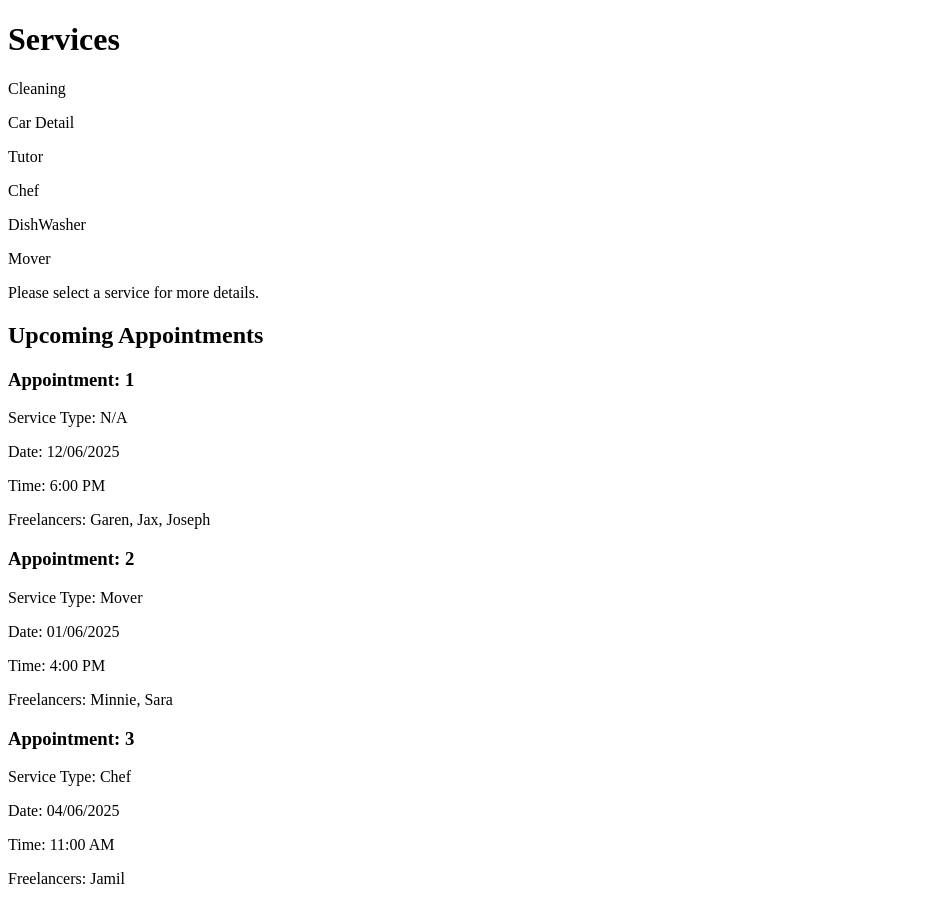
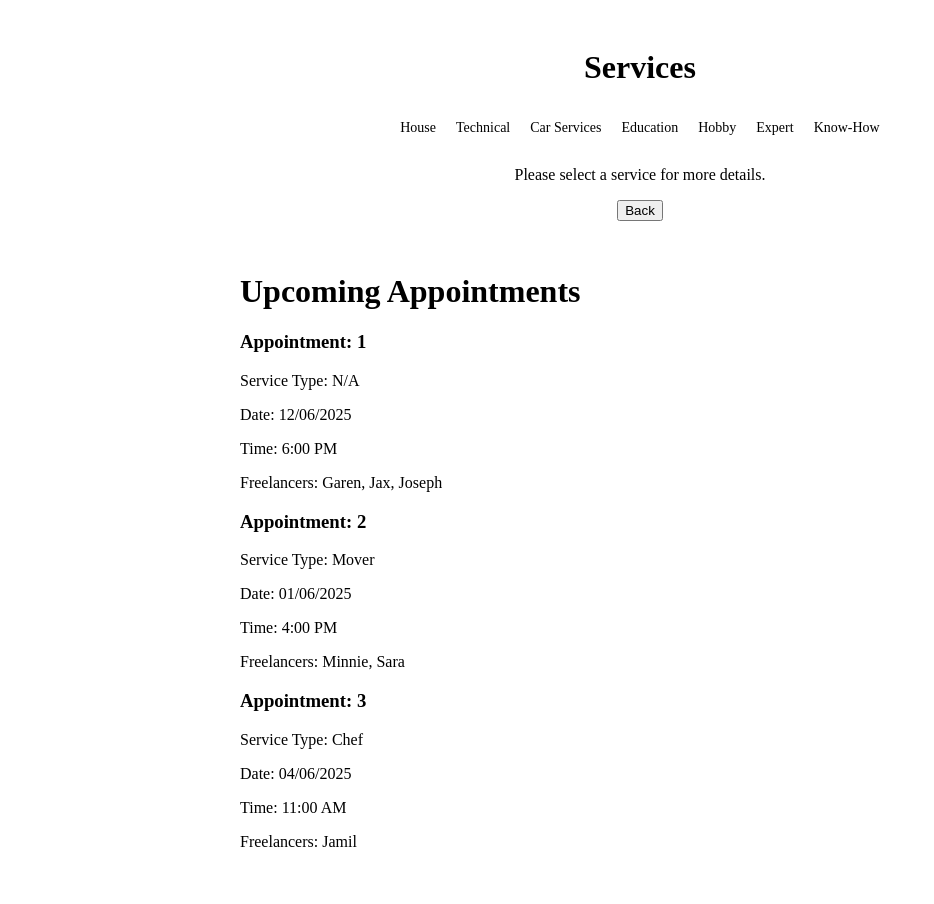
Before and after one commit to jkum1/reabbit, a Next.js app in the folder reabbit/: page /client_page in a window 1280 px wide. Shown: the whole page, without its empty margins (0-934 px from the left). Built offline with nearby package versions, Linux system fonts and the light colour scheme.

Commit message:
added css and added categories

```diff
--- /dev/null
+++ b/reabbit/src/app/client_page/client.css
@@ -0,0 +1,47 @@
+.container {
+    display: flex;
+    flex-direction: column;
+    align-items: center;
+    padding: 20px;
+  }
+
+  .serviceContainer {
+    width: 100%;
+    max-width: 800px;
+    margin: 0 auto;
+    text-align: center;
+  }
+
+  .serviceContainer h1 {
+    margin-bottom: 20px;
+  }
+
+  .serviceContainer div {
+    display: flex;
+    flex-wrap: wrap;
+    justify-content: center;
+    gap: 20px;
+  }
+
+  .serviceIcon {
+    display: flex;
+    justify-content: center;
+    align-items: center;
+    cursor: pointer;
+    transition: transform 0.2s;
+  }
+
+  .serviceIcon p {
+    font-size: 14px;
+    text-align: center;
+  }
+
+  .serviceIcon:hover {
+    transform: scale(1.05);
+  }
+
+  .appointmentContainer {
+    margin-top: 30px;
+    width: 100%;
+    max-width: 800px;
+  }
--- a/reabbit/src/app/client_page/page.tsx
+++ b/reabbit/src/app/client_page/page.tsx
@@ -1,25 +1,32 @@
 "use client";
 import { useState } from "react";
+import "./client.css";
 
 export default function ClientPage() {
   const [selectedService, setSelectedService] = useState<string | null>(null);
 
   const listOfServices = {
-    Cleaning: 1,
-    "Car Detail": 2,
-    Tutor: 3,
-    Chef: 4,
-    DishWasher: 5,
-    Mover: 6,
+    House: 1,
+    Technical: 2,
+    "Car Services": 3,
+    Education: 4,
+    Hobby: 5,
+    Expert: 6,
+    "Know-How": 7,
   };
 
   const serviceDetails = {
-    Cleaning: "Cleaning Service",
-    "Car Detail": "Car detailing",
-    Tutor: "Tutoring",
-    Chef: "Professional cooks",
-    DishWasher: "Dishwasher",
-    Mover: "Moving Service",
+    House: "moving company, cleaning company, repairment company etc..",
+    Technical:
+      "computer coding, PPT designer, UI/UX designer, video editor etc..",
+    "Car Services": "mechanic, car detailer, etc..",
+    Education:
+      "online video editor, online private lesson, Off-line private lesson, Certificate-related training etc..",
+    Hobby:
+      "origami, game, piano, dance, music, Exercise(PT), sport, art, magic etc..",
+    Expert:
+      "developer, designer, marketing expert, project manager, product manager, finance expert etc..",
+    "Know-How": "stock, bit coin etc..",
   };
 
   const listOfUpcomingAppts = [9, 11, 15];
@@ -59,12 +66,14 @@ export default function ClientPage() {
 
   return (
     <div>
+      <div className="container">
+        <div className="serviceContainer">
           <h1>Services</h1>
           <div>
             {Object.entries(listOfServices).map(([service, id]) => (
               <div
                 key={id}
-            className="service-icon"
+                className="serviceIcon"
                 onClick={() => setSelectedService(service)}
               >
                 <p>{service}</p>
@@ -73,15 +82,22 @@ export default function ClientPage() {
           </div>
           <div>
             {selectedService ? (
+              <>
                 <div>
                   <h2>{selectedService}</h2>
-            <p>{selectedService[selectedService]}</p>
                 </div>
+                <p>{serviceDetails[selectedService]}</p>
+              </>
             ) : (
               <p>Please select a service for more details.</p>
             )}
           </div>
-      <h2>Upcoming Appointments</h2>
+          <button onClick={() => setSelectedService(null)}>Back</button>
+        </div>
+        <div className="appointmentContainer">
+          {!selectedService && (
+            <>
+              <h1>Upcoming Appointments</h1>
               <div>
                 {listOfUpcomingAppts.map((apptId, count) => {
                   const details = apptsDetails[apptId];
@@ -96,6 +112,10 @@ export default function ClientPage() {
                   );
                 })}
               </div>
+            </>
+          )}
+        </div>
+      </div>
     </div>
   );
 }
```
Lines whose indentation alone changed are shown as unchanged.
